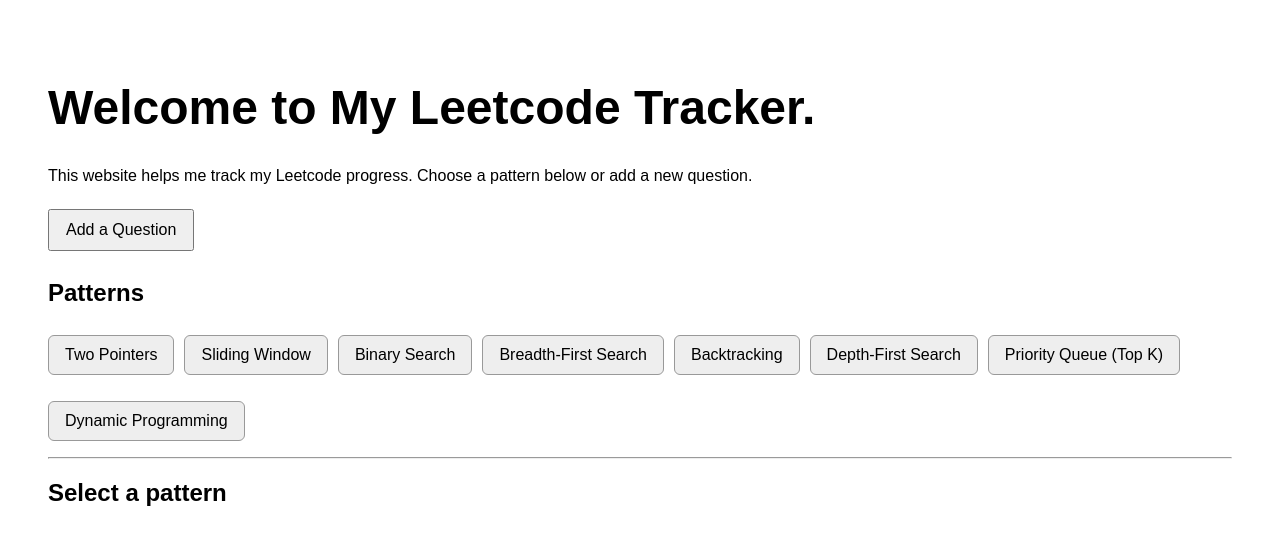
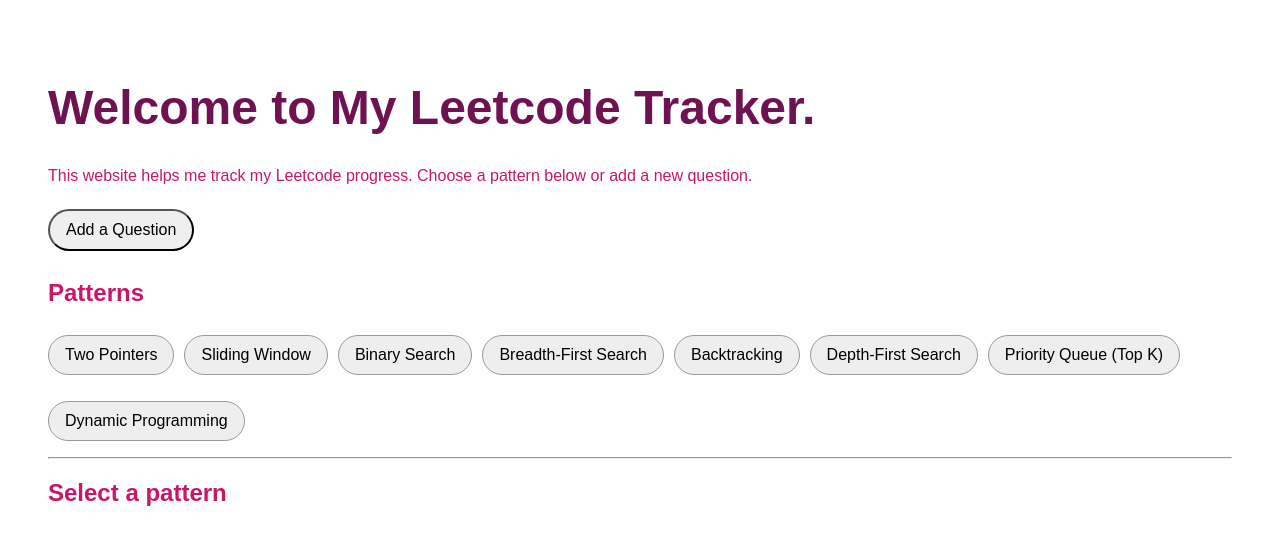
Before and after one commit to AniaNiedzialek/my-leetcode-tracker, a plain HTML site: page index.html in a window 1280 px wide. Drawn offline with Linux system fonts and the light colour scheme.

Commit message:
front end changes

```diff
--- a/style.css
+++ b/style.css
@@ -1,10 +1,14 @@
+
 body {
-  font-family: Arial, sans-serif;
+  font-family: "Arial", system-ui;
+
   padding: 40px;
+  color:#c8176a
 }
 
 h1 {
   font-size: 48px;
+  color:#6f1252;
 }
 
 button {
@@ -12,6 +16,7 @@
   margin: 8px 0;
   cursor: pointer;
   font-size: 16px;
+  border-radius: 60px;
 }
 
 .pattern-list {
@@ -23,7 +28,7 @@
 .pattern-btn {
   background-color: #eeeeee;
   border: 1px solid #999;
-  border-radius: 6px;
+  border-radius: 60px;
 }
 
 .questions-container {
```
Also changed, not shown: index.html (+2 -0 lines).
